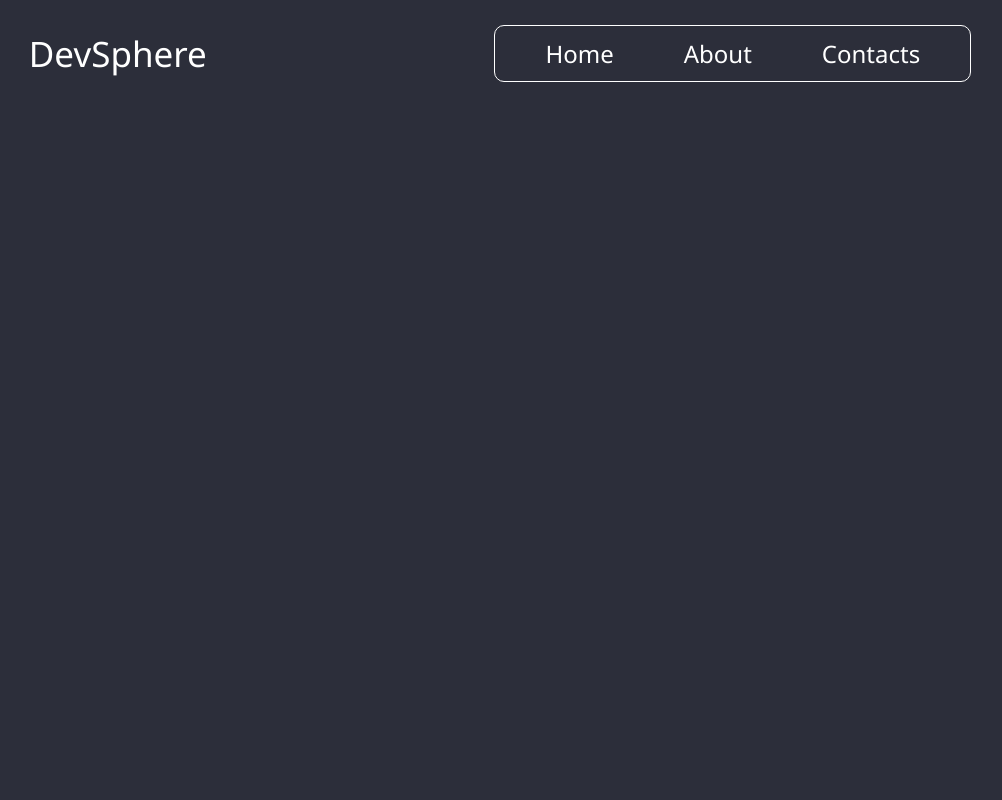
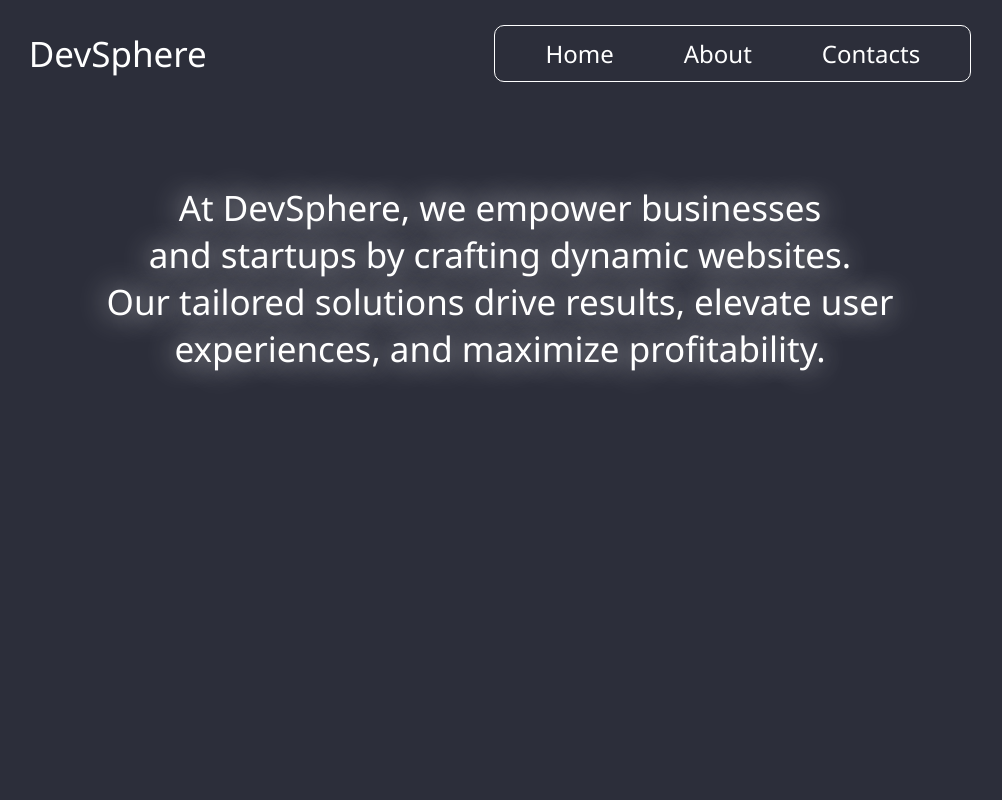
Before and after one commit to JahongirFox/DevSphere-IT-Company, a React (Vite) app: page /about in a window 1280 px wide. Shown: the top 800 px of the page, without its empty margins (140-1142 px from the left). Built offline with nearby package versions, Linux system fonts and the light colour scheme.

Commit message:
DevSphere IT Company bugs is fixed

```diff
--- a/src/Components/Navbar/Navbar.jsx
+++ b/src/Components/Navbar/Navbar.jsx
@@ -1,8 +1,9 @@
 import React, { useState } from "react";
+import { Link } from "react-router-dom";
 import "./Navbar.css";
 import Insta from "./insta.png";
 import Telegram from "./telegram.png";
-import Telephone from './telephone.png'
+import Telephone from "./telephone.png";
 
 function Navbar() {
     const [isOpen, setIsOpen] = useState(false);
@@ -10,7 +11,7 @@ function Navbar() {
     return (
         <nav>
             <div className="Center-Nav">
-                <a href="/"><p className="logo">DevSphere</p></a>
+                <Link to="/"><p className="logo">DevSphere</p></Link>
                 {/* Hamburger Button */}
                 <div className="menu-toggle" onClick={() => setIsOpen(!isOpen)}>
                     ☰
@@ -19,23 +20,22 @@ function Navbar() {
                     <div className="Nav-ul-link-width">
                         <div className="nav-ul-links">
                             <ul>
-                                <li><a href="/">Home</a></li>
-                                <li><a href="/about">About</a></li>
-                                {/* <li><a href="#">Blogs</a></li> */}
-                                <li><a href="#">Contacts</a></li>
+                                <li><Link to="/">Home</Link></li>
+                                <li><Link to="/about">About</Link></li>
+                                <li><Link to="/contact">Contacts</Link></li>
                             </ul>
                         </div>
                     </div>
                 </div>
                 <div className="Images">
-                    <a href="https://www.instagram.com/devsphere.uz/">
+                    <a href="https://www.instagram.com/devsphere.uz/" target="_blank" rel="noopener noreferrer">
                         <img width="40" src={Insta} alt="Instagram" />
                     </a>
-                    <a href="https://t.me/JahongirFox">
+                    <a href="https://t.me/JahongirFox" target="_blank" rel="noopener noreferrer">
                         <img width="40" src={Telegram} alt="Telegram" />
                     </a>
                     <a href="tel:+998908257503">
-                        <img width="40" src={Telephone} alt="Telegram" />
+                        <img width="40" src={Telephone} alt="Telephone" />
                     </a>
                 </div>
             </div>
--- a/src/Pages/About/About1/About1.css
+++ b/src/Pages/About/About1/About1.css
@@ -8,3 +8,12 @@
     width: 100%;
     height: 100vh;
 }
+.About1-text>p{
+    color: white;
+    font-family: 'Segoe UI', Tahoma, Geneva, Verdana, sans-serif;
+    font-size: clamp(0px, 4.2vw, 35px);
+    font-weight: 400;
+    text-shadow: 0px 0px 30px white;
+    text-align: center;
+    padding-top: 6%;
+}
--- a/src/Pages/About/About1/About1.jsx
+++ b/src/Pages/About/About1/About1.jsx
@@ -4,7 +4,9 @@ import './About1.css'
 function About1() {
     return(
         <div className="About1">
-
+            <div className="About1-text">
+                <p>At DevSphere, we empower businesses <br /> and startups by crafting dynamic websites.<br /> Our tailored solutions drive results, elevate user <br /> experiences, and maximize profitability.</p>
+            </div>
         </div>
     )
 }
```
